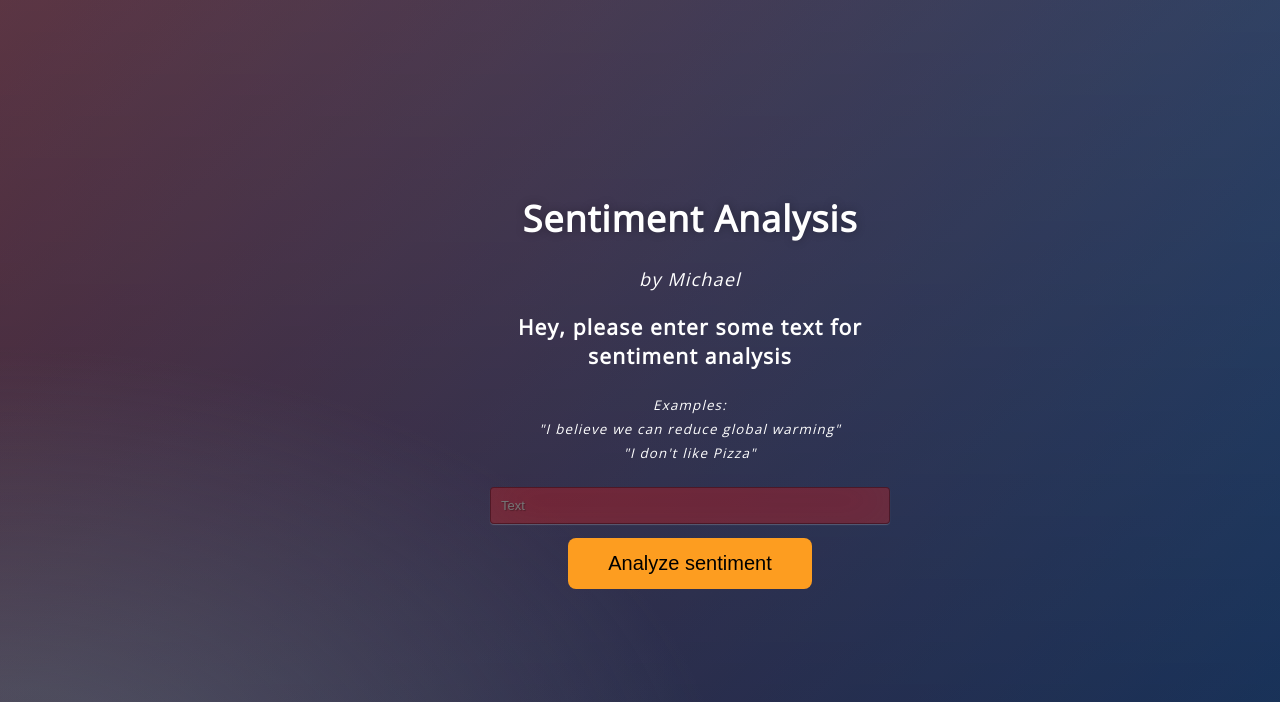
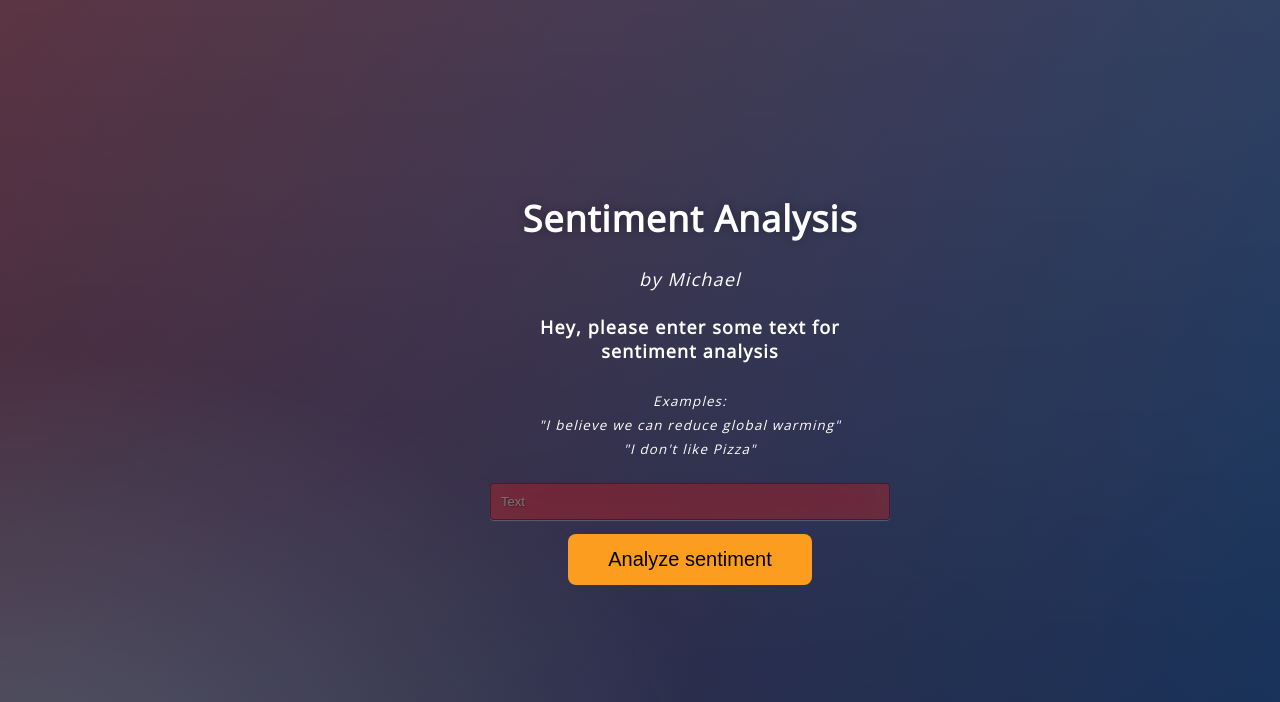
Before and after one commit to michaelstaden/sentiment_web_application, a Flask app: page / in a window 1280 px wide. Shown: the top 702 px of the page. Run offline with Flask 2, Linux system fonts and the light colour scheme; parts of the project's set-up code (start-up, migrations or seed data) failed here and were passed over.

Commit message:
updated center layout of text

```diff
--- a/templates/index.html
+++ b/templates/index.html
@@ -15,9 +15,9 @@
 <body>
 <div class="login">
 	<h1>Sentiment Analysis</h1>
-		<span style="font-style: italic;">by Michael</span>
-		<h3>Hey, please enter some text for sentiment analysis</h3>
-		<span style="font-style: italic; font-size: 10pt;">Examples:
+		<span style="font-style: italic; text-align: center;">by Michael</span><br><br>
+		<span style="font-weight: bold; font-size: 16; text-align: center">Hey, please enter some text for sentiment analysis</span><br><br>
+		<span style="font-style: italic; font-size: 10pt; text-align: center;">Examples:
 			<br>"I believe we can reduce global warming"
 			<br>"I don't like Pizza"</br></br></span>
 
```
